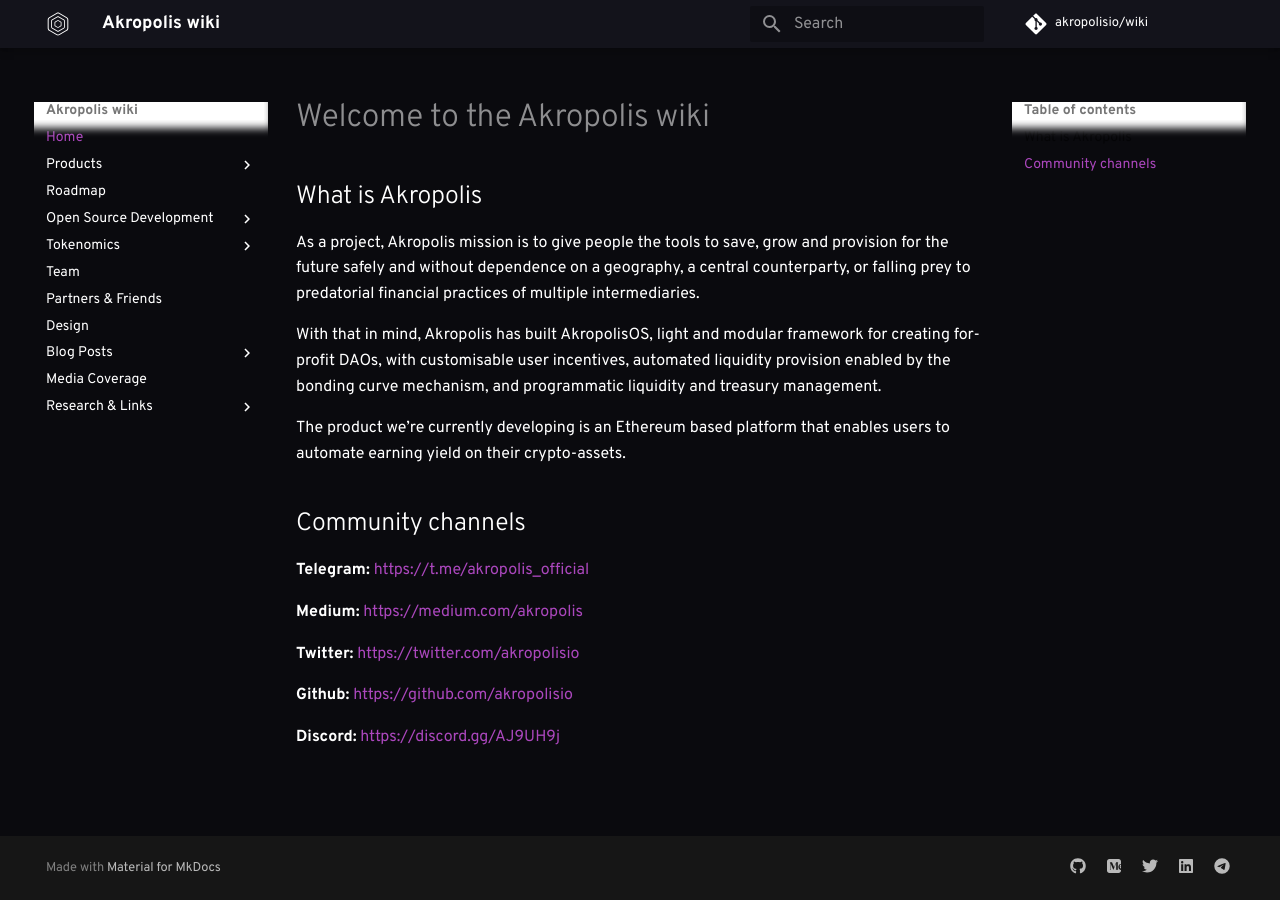
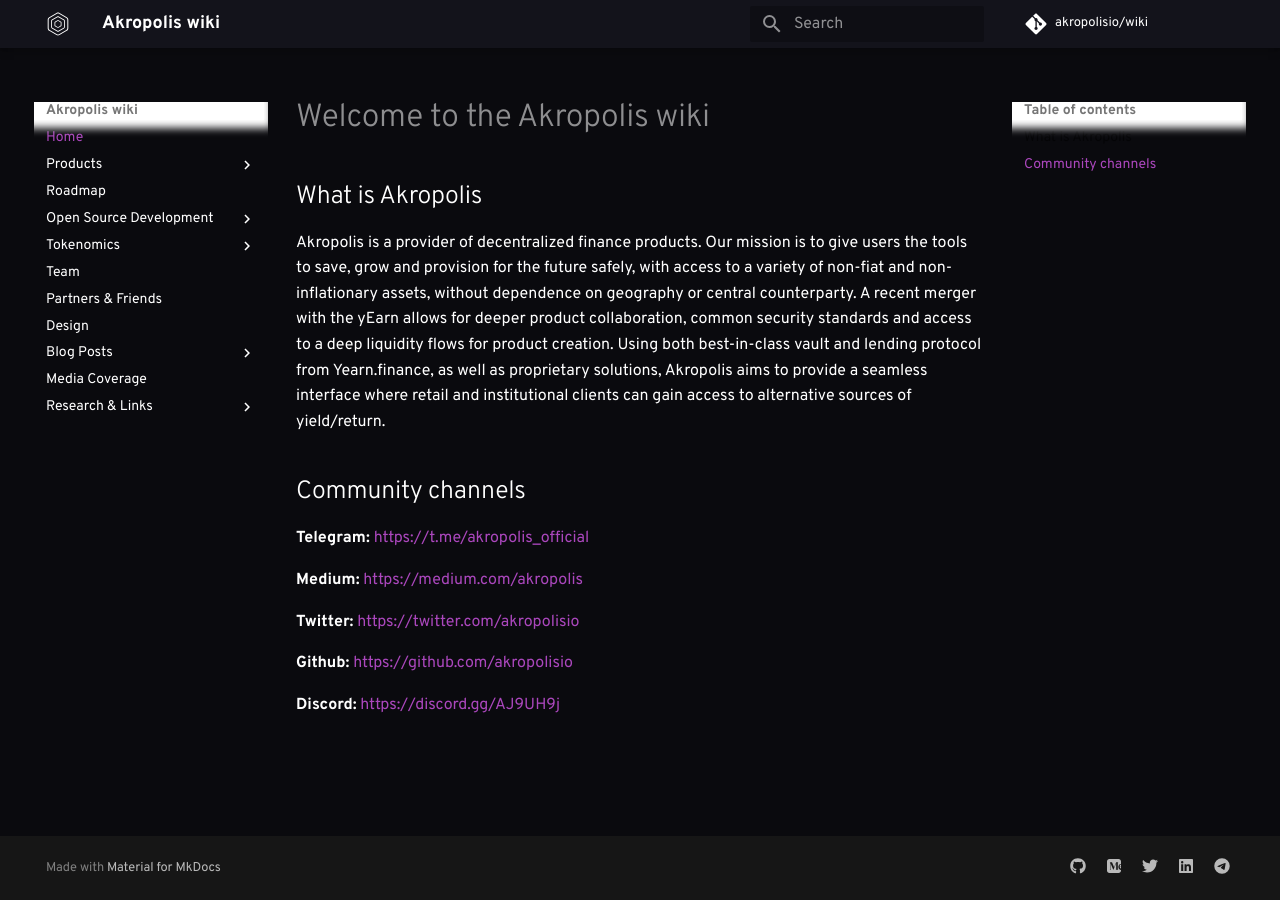
Before and after one commit to kaonone/wiki, an MkDocs documentation site: the page built from docs/index.md, in a window 1280 px wide. Built offline with MkDocs 1.6.1 and Material for MkDocs 9.7.7, drawn with Linux system fonts in a browser that asks for light colours; some web fonts are replaced; comment, search, counter and statistics services are not loaded; old or Windows-style settings are respelled for this version of MkDocs.

Commit message:
Update index.md

```diff
--- a/docs/index.md
+++ b/docs/index.md
@@ -2,11 +2,7 @@
 
 ## What is Akropolis
 
-As a project, Akropolis mission is to give people the tools to save, grow and provision for the future safely and without dependence on a geography, a central counterparty, or falling prey to predatorial financial practices of multiple intermediaries.
-
-With that in mind, Akropolis has built AkropolisOS, light and modular framework for creating for-profit DAOs, with customisable user incentives, automated liquidity provision enabled by the bonding curve mechanism, and programmatic liquidity and treasury management.
-
-The product we’re currently developing is an Ethereum based platform that enables users to automate earning yield on their crypto-assets.
+Akropolis is a provider of  decentralized finance products. Our mission is to give users the tools to save, grow and provision for the future safely, with access to a variety of non-fiat and non-inflationary assets, without dependence on geography or central counterparty. A recent merger with the yEarn allows for deeper product collaboration, common security standards and access to a deep liquidity flows for product creation. Using both best-in-class vault and lending protocol  from Yearn.finance, as well as proprietary solutions, Akropolis aims to provide a seamless interface where retail and institutional clients can gain access to alternative sources of yield/return.
 
 ## Community channels
 
```
